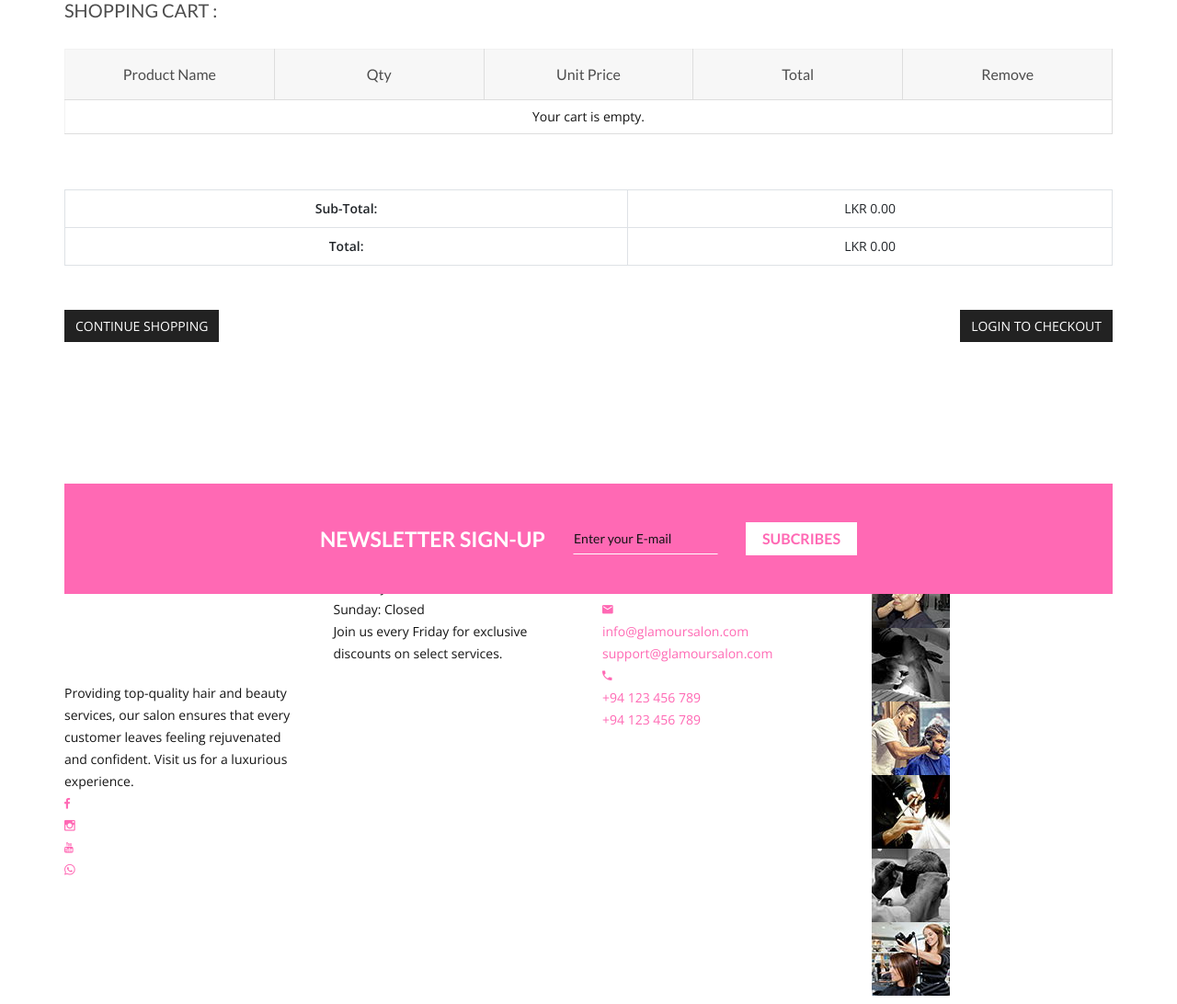
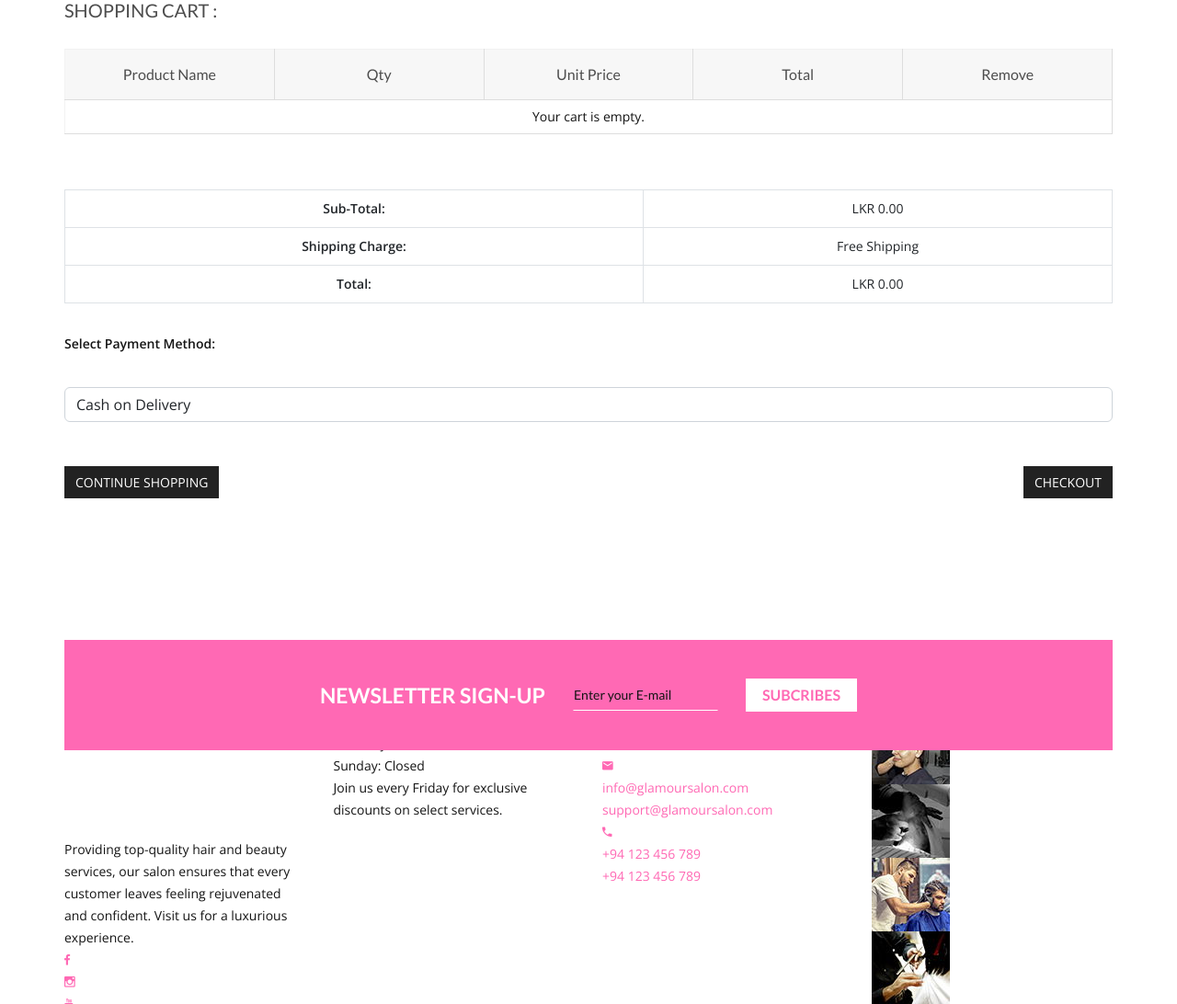
Before and after one commit to hirunaofficial/salon-management-system, a PHP site: page /cart.php in a window 1280 px wide. Shown: the part 597-1689 px from the top of the page at 92% size. Run offline with PHP 8.4, Linux system fonts and the light colour scheme.

Commit message:
Updated cart.php to include shipping charge, payment method selection, and refined checkout logic

```diff
--- a/cart.php
+++ b/cart.php
@@ -138,25 +138,39 @@ if (isset($_SESSION['cart'])) {
                         <td class="text-center">LKR <?php echo number_format($cart_total, 2); ?></td>
                     </tr>
                     <tr>
+                        <td class="text-center"><strong>Shipping Charge:</strong></td>
+                        <td class="text-center">Free Shipping</td>
+                    </tr>
+                    <tr>
                         <td class="text-center"><strong>Total:</strong></td>
                         <td class="text-center">LKR <?php echo number_format($cart_total, 2); ?></td>
                     </tr>
                 </table>
-                <div class="buttons d-flex justify-content-between flex-wrap mt-5">
-                    <div class="pull-left mb-1">
-                        <a href="products.php"><button class="button bn7"><span>Continue Shopping</span></button></a>
+            </div>
+            <div class="col-md-12 col-sm-12 col-xs-12">
+                <div class="text-left mt-3">
+                    <strong>Select Payment Method:</strong>
+                </div>
+                <form action="checkout.php" method="POST">
+                    <div class="form-group">
+                        <select name="payment_method" class="form-control" required>
+                            <option value="cod">Cash on Delivery</option>
+                            <option value="bank_transfer">Bank Transfer</option>
+                        </select>
                     </div>
-                    <div class="pull-right no9">
-                        <?php if (isset($_SESSION['user_id'])): ?>
-                            <a href="checkout.php"><button class="button bn7"><span>Checkout</span></button></a>
-                        <?php else: ?>
-                            <a href="login.php"><button class="button bn7"><span>Login to Checkout</span></button></a>
-                        <?php endif; ?>
+                    <div class="buttons d-flex justify-content-between flex-wrap mt-5">
+                        <div class="pull-left mb-1">
+                            <a href="products.php"><button class="button bn7"><span>Continue Shopping</span></button></a>
+                        </div>
+                        <div class="pull-right no9">
+                            <button type="submit" class="button bn7"><span>Checkout</span></button>
+                        </div>
                     </div>
-                </div>
+                </form>
             </div>
         </div>
     </div>
 </section>
 
+
 <?php include 'footer.php' ?>
```
